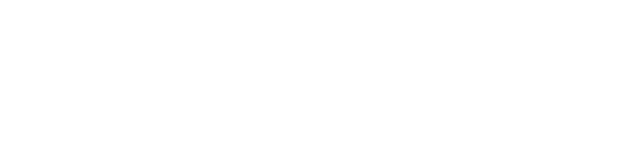
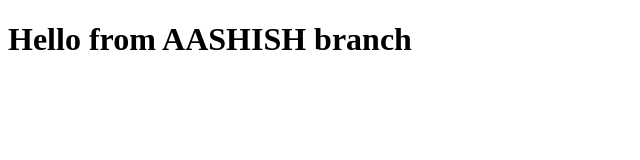
Before and after one commit to universalsoftlabnaveen/learningGit, a plain HTML site: page index.html in a window 1280 px wide. Shown: the whole page, without its empty margins (0-640 px from the left). Drawn offline with Linux system fonts and the light colour scheme.

Commit message:
Edit index.html in aashish branch

```diff
--- a/index.html
+++ b/index.html
@@ -6,6 +6,7 @@
     <title>Learning git </title>
 </head>
 <body>
+    <h1>Hello from AASHISH branch</h1>
 
 </body>
 </html>
```
